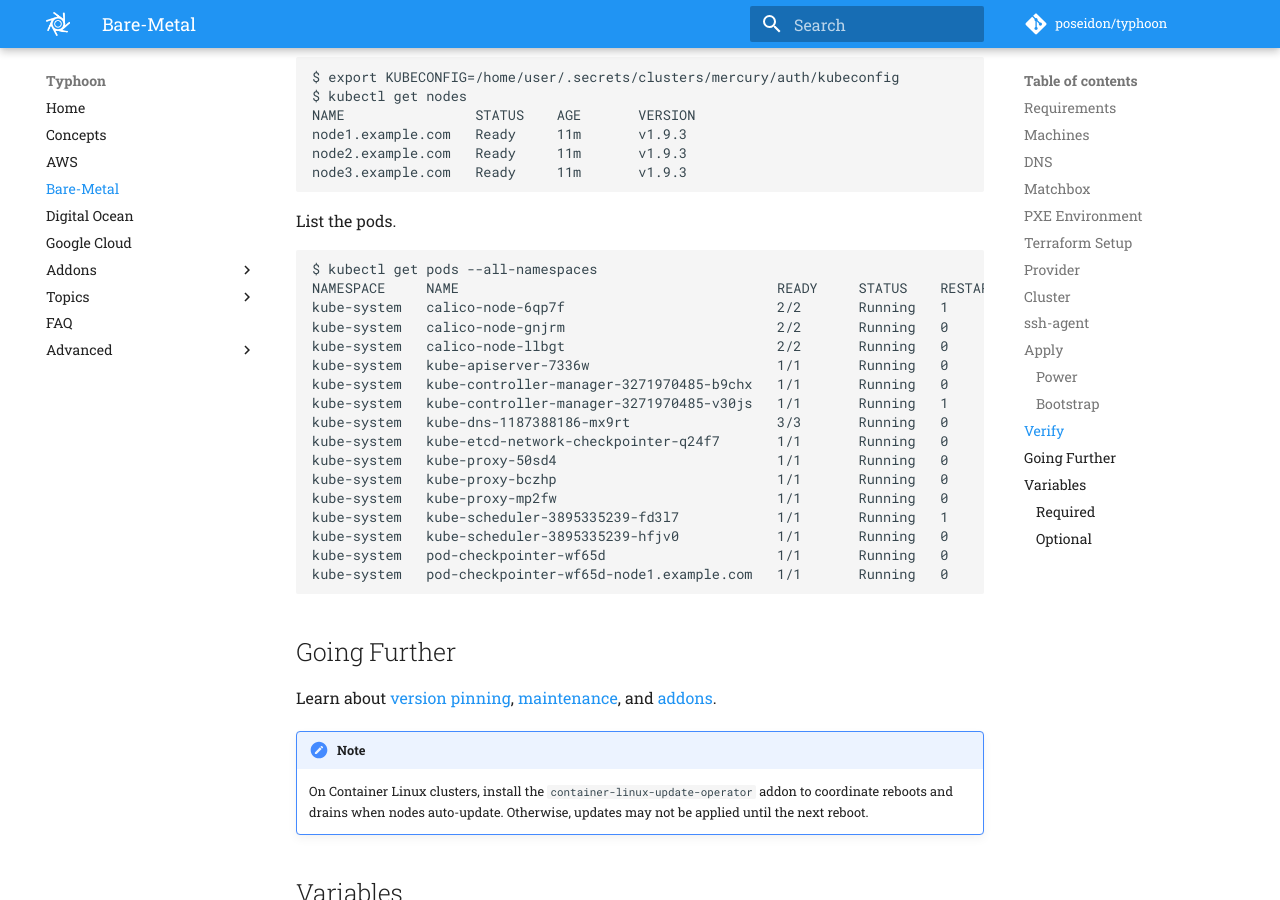
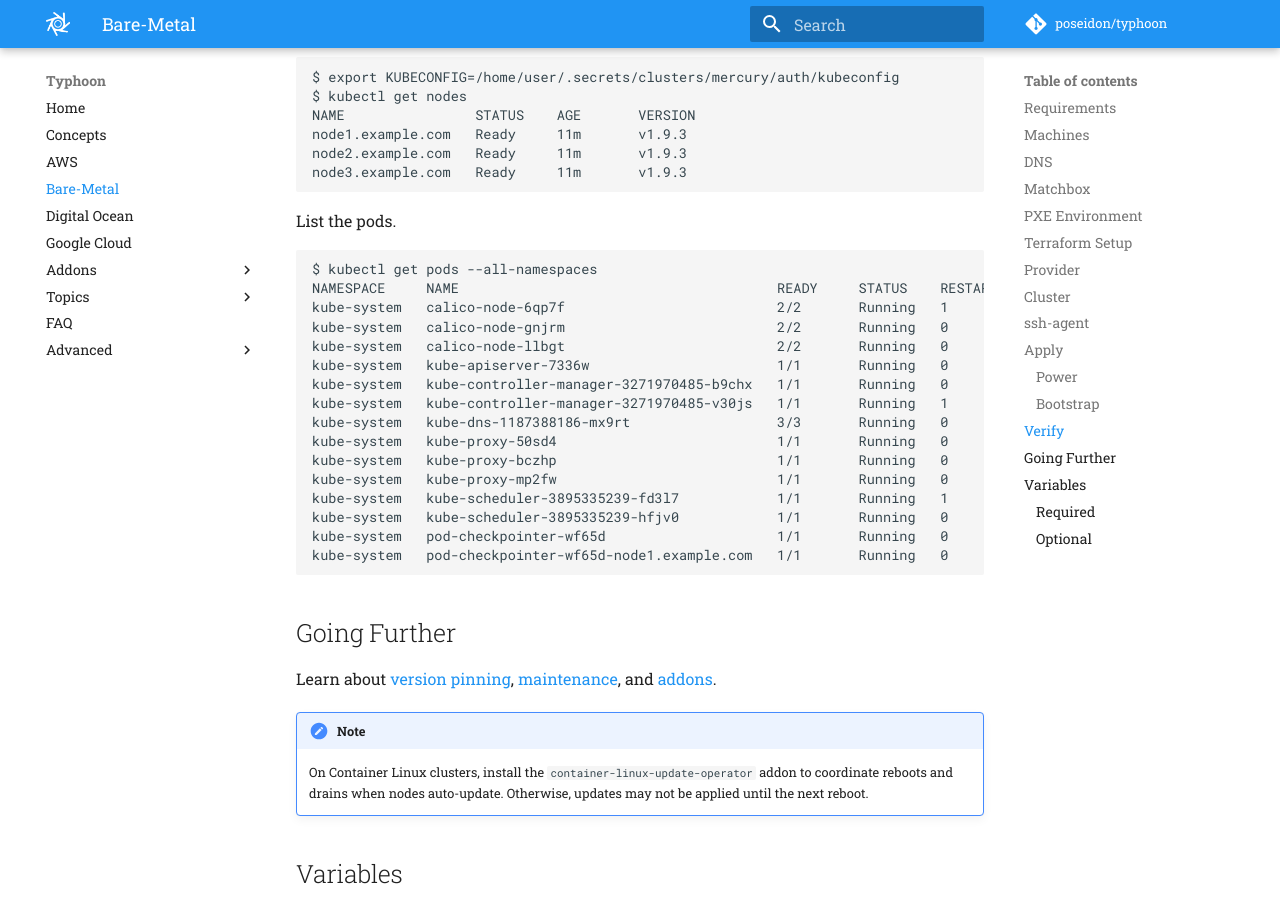
Before and after one commit to poseidon/typhoon, an MkDocs documentation site: the page built from docs/bare-metal.md, in a window 1280 px wide and 900 px high, scrolled down 7439 px. Built offline with MkDocs 1.6.1 and Material for MkDocs 9.7.7, drawn with Linux system fonts in a browser that asks for light colours; comment, search, counter and statistics services are not loaded; old or Windows-style settings are respelled for this version of MkDocs.

Commit message:
Remove docs mention of the etcd-network-checkpointer
* etcd-network-checkpointer is no longer used, its a holdover
from the self-hosted etcd era

```diff
--- a/docs/bare-metal.md
+++ b/docs/bare-metal.md
@@ -334,7 +334,6 @@
 kube-system   kube-controller-manager-3271970485-b9chx   1/1       Running   0          11m
 kube-system   kube-controller-manager-3271970485-v30js   1/1       Running   1          11m
 kube-system   kube-dns-1187388186-mx9rt                  3/3       Running   0          11m
-kube-system   kube-etcd-network-checkpointer-q24f7       1/1       Running   0          11m
 kube-system   kube-proxy-50sd4                           1/1       Running   0          11m
 kube-system   kube-proxy-bczhp                           1/1       Running   0          11m
 kube-system   kube-proxy-mp2fw                           1/1       Running   0          11m
```
